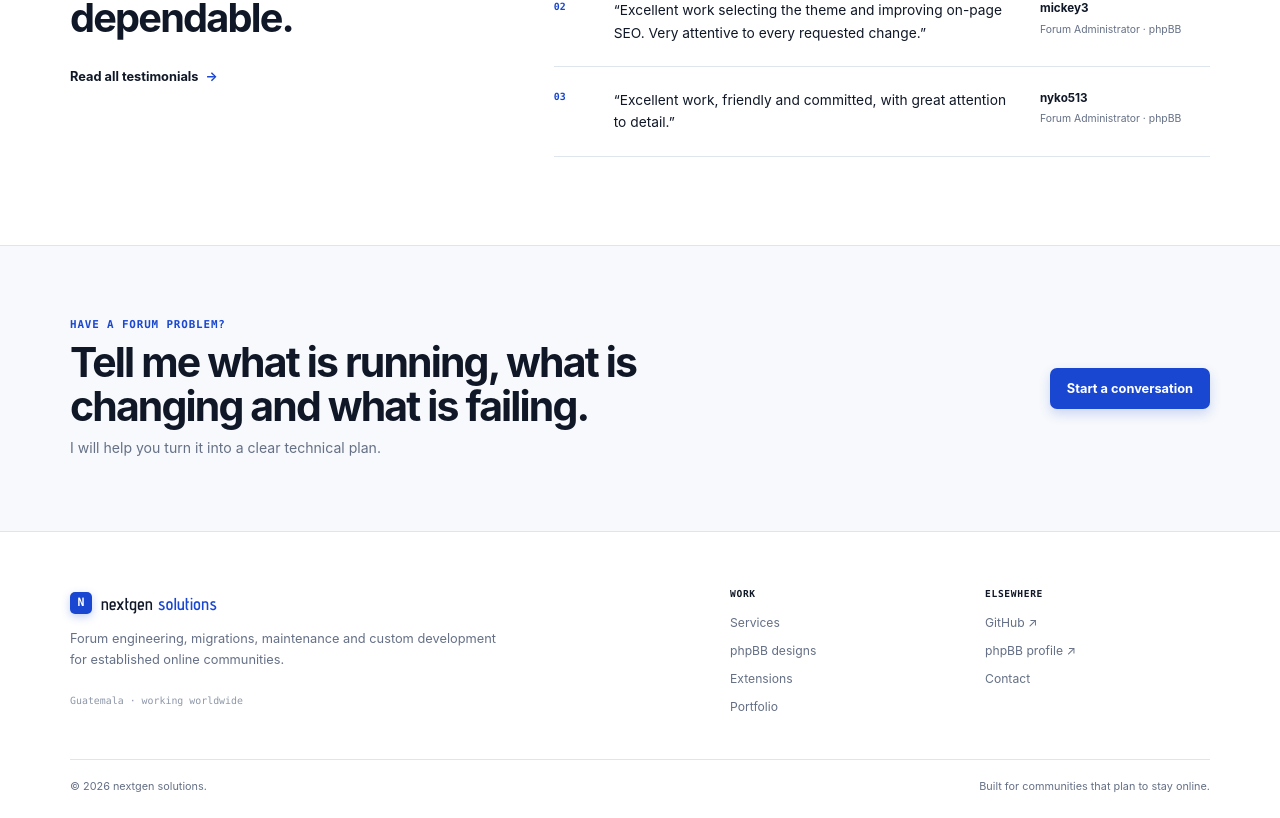
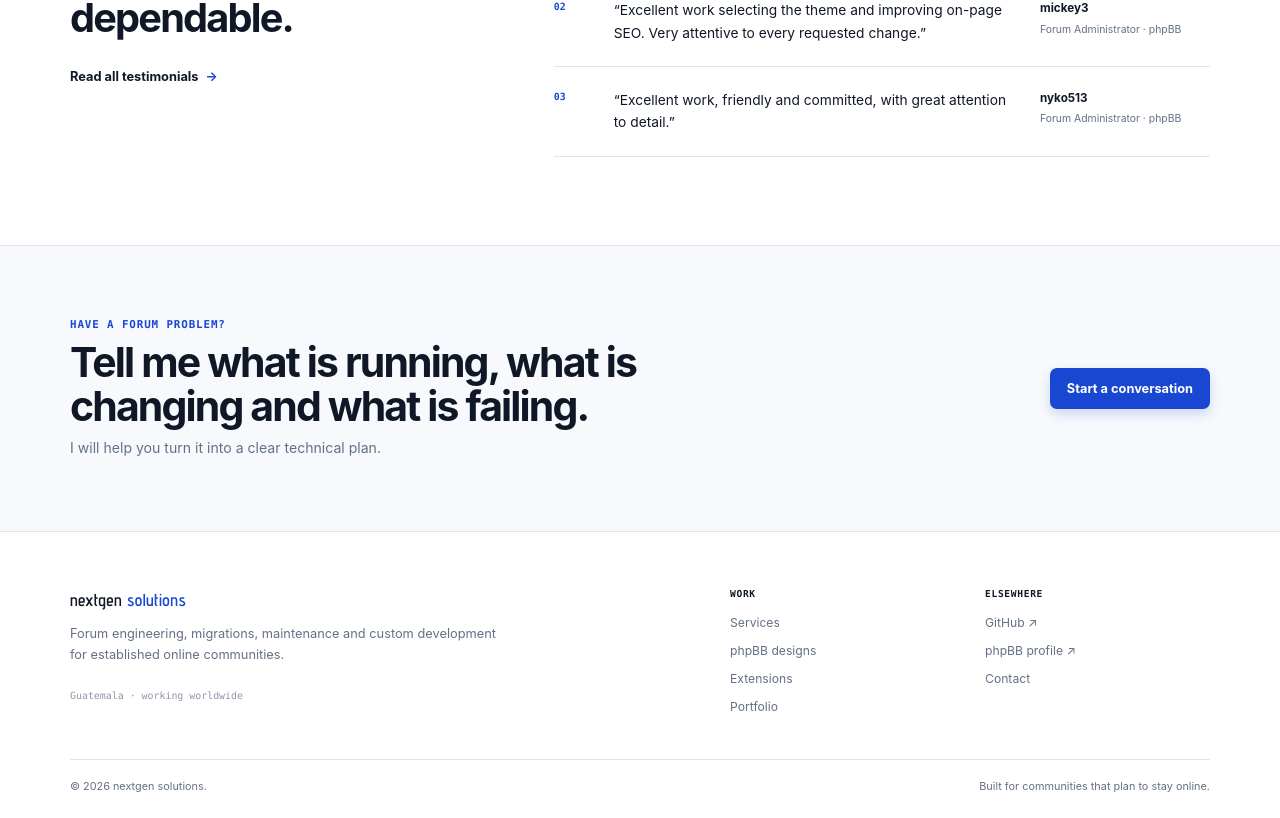
Before and after one commit to melvingb/nextgen-site, a Next.js app: page / in a window 1280 px wide. Shown: the part 4881-5699 px from the top of the page. Built offline with nearby package versions, Linux system fonts and the light colour scheme.

Commit message:
style: remove public logo mark from footer

```diff
--- a/components/Footer.tsx
+++ b/components/Footer.tsx
@@ -6,7 +6,6 @@ export function Footer() {
       <div className="shell footer-grid">
         <div className="footer-brand-block">
           <div className="brand footer-brand">
-            <span className="brand-mark">N</span>
             <span className="brand-copy">nextgen <b>solutions</b></span>
           </div>
           <p>Forum engineering, migrations, maintenance and custom development for established online communities.</p>
```
